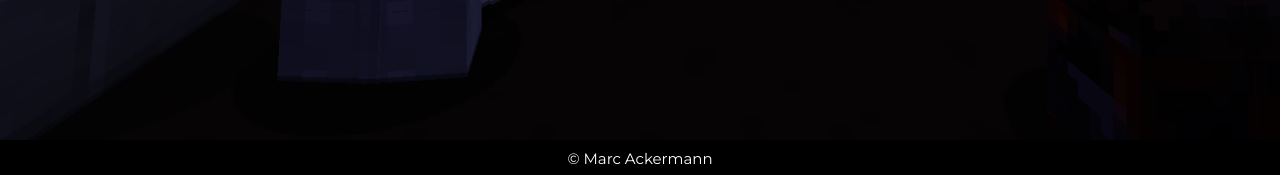
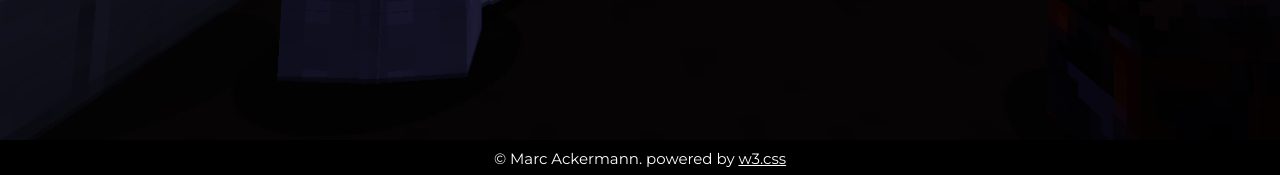
Before and after one commit to mc7781/mc7781.github.io, a Jekyll site: the page built from index.md, in a window 1280 px wide. Shown: the part 799-974 px from the top of the page. Built offline with Jekyll 4.4.1, drawn with Linux system fonts in a browser that asks for light colours.

Commit message:
Update default.html

```diff
--- a/_layouts/default.html
+++ b/_layouts/default.html
@@ -41,6 +41,6 @@
       <a href="https://marcackermann.nl" class="w3-bar-item w3-button w3-mobile w3-right w3-hover-blue">Blog</a>
 </div>
     {{ content }}
-    <div class="w3-container w3-black w3-padding w3-center">&copy; Marc Ackermann</div>
+    <div class="w3-container w3-black w3-padding w3-center">&copy; Marc Ackermann. powered by <a href="https://www.w3schools.com/w3css/default.asp" target="_blank">w3.css</a></div>
   </body>
 </html>
```
